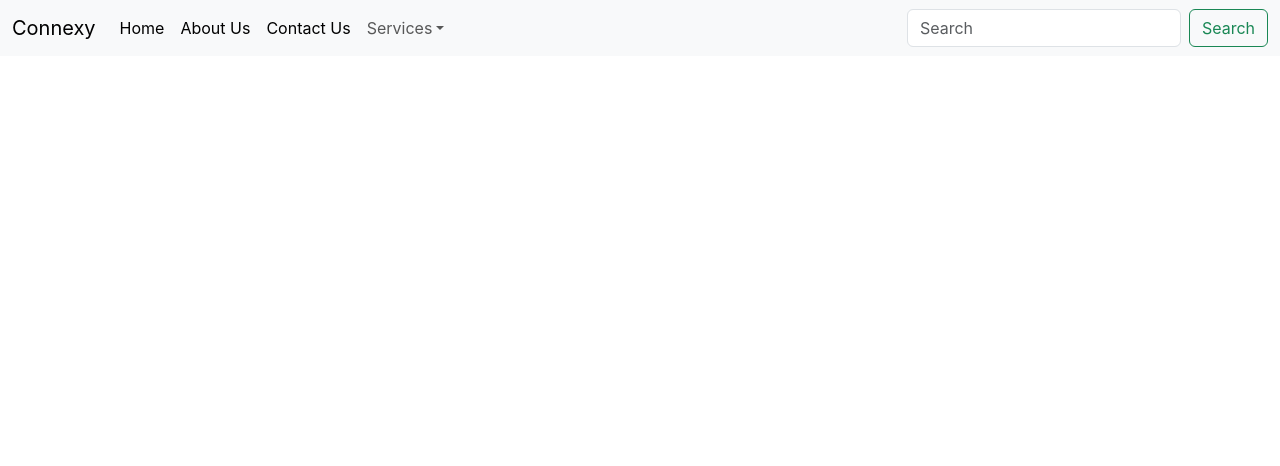
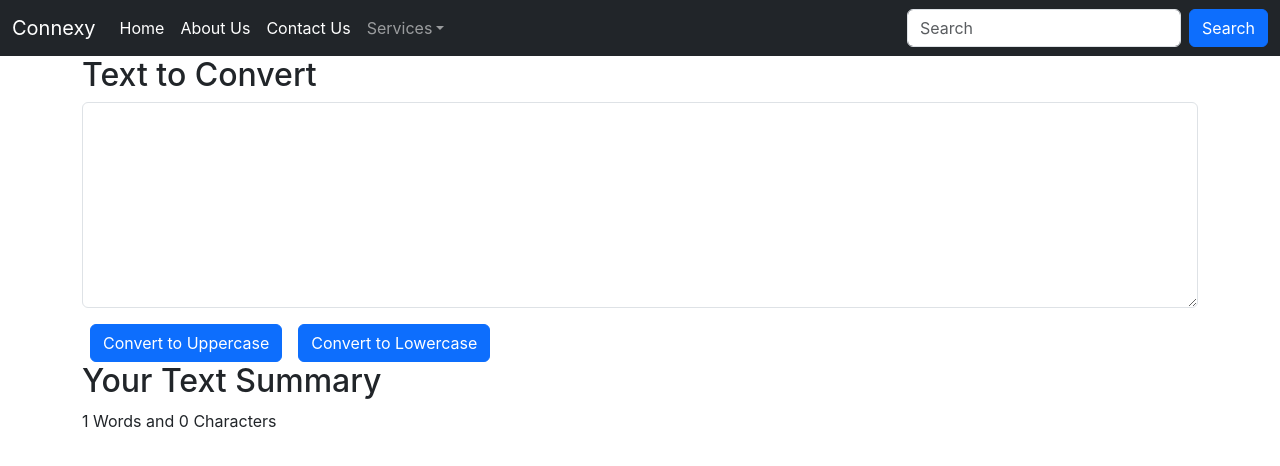
Before and after one commit to Connexy/learnreact, a React (Create React App) app: page / in a window 1280 px wide. Shown: the top 466 px of the page. Built offline with nearby package versions, Linux system fonts and the light colour scheme.

Commit message:
js improved

```diff
--- a/src/App.js
+++ b/src/App.js
@@ -1,5 +1,6 @@
 import './App.css';
 import Navbar from './components/Navbar';
+import TextForm from './components/TextForm';
 
 function App() {
   return (
@@ -7,6 +8,11 @@
       <Navbar
         title="Connexy"
       />
+      <TextForm
+        title="Text to Convert"
+
+      />
+
     </>
   );
 }
--- a/src/components/Navbar.jsx
+++ b/src/components/Navbar.jsx
@@ -1,39 +1,39 @@
 const Navbar = (props) => {
     return (
         <>
-            <nav class="navbar navbar-expand-lg bg-body-tertiary">
-                <div class="container-fluid">
-                    <a class="navbar-brand" href="#">{props.title}</a>
-                    <button class="navbar-toggler" type="button" data-bs-toggle="collapse" data-bs-target="#navbarSupportedContent" aria-controls="navbarSupportedContent" aria-expanded="false" aria-label="Toggle navigation">
-                        <span class="navbar-toggler-icon"></span>
+            <nav className="navbar navbar-expand-lg navbar-dark bg-dark">
+                <div className="container-fluid">
+                    <a className="navbar-brand" href="#">{props.title}</a>
+                    <button className="navbar-toggler" type="button" data-bs-toggle="collapse" data-bs-target="#navbarSupportedContent" aria-controls="navbarSupportedContent" aria-expanded="false" aria-label="Toggle navigation">
+                        <span className="navbar-toggler-icon"></span>
                     </button>
-                    <div class="collapse navbar-collapse" id="navbarSupportedContent">
-                        <ul class="navbar-nav me-auto mb-2 mb-lg-0">
-                            <li class="nav-item">
-                                <a class="nav-link active" aria-current="page" href="/">Home</a>
+                    <div className="collapse navbar-collapse" id="navbarSupportedContent">
+                        <ul className="navbar-nav me-auto mb-2 mb-lg-0">
+                            <li className="nav-item">
+                                <a className="nav-link active" aria-current="page" href="/">Home</a>
                             </li>
-                            <li class="nav-item">
-                                <a class="nav-link active" aria-current="page" href="#">About Us</a>
+                            <li className="nav-item">
+                                <a className="nav-link active" aria-current="page" href="#">About Us</a>
                             </li>
-                            <li class="nav-item">
-                                <a class="nav-link active" aria-current="page" href="#">Contact Us</a>
+                            <li className="nav-item">
+                                <a className="nav-link active" aria-current="page" href="#">Contact Us</a>
                             </li>
-                            <li class="nav-item dropdown">
-                                <a class="nav-link dropdown-toggle" href="#" role="button" data-bs-toggle="dropdown" aria-expanded="false">
+                            <li className="nav-item dropdown">
+                                <a className="nav-link dropdown-toggle" href="#" role="button" data-bs-toggle="dropdown" aria-expanded="false">
                                     Services
                                 </a>
-                                <ul class="dropdown-menu">
-                                    <li><a class="dropdown-item" href="#">Action</a></li>
-                                    <li><a class="dropdown-item" href="#">Another action</a></li>
-                                    <li><hr class="dropdown-divider" /></li>
-                                    <li><a class="dropdown-item" href="#">Something else here</a></li>
+                                <ul className="dropdown-menu">
+                                    <li><a className="dropdown-item" href="#">Action</a></li>
+                                    <li><a className="dropdown-item" href="#">Another action</a></li>
+                                    <li><hr className="dropdown-divider" /></li>
+                                    <li><a className="dropdown-item" href="#">Something else here</a></li>
                                 </ul>
                             </li>
 
                         </ul>
-                        <form class="d-flex" role="search">
-                            <input class="form-control me-2" type="search" placeholder="Search" aria-label="Search" />
-                            <button class="btn btn-outline-success" type="submit">Search</button>
+                        <form className="d-flex" role="search">
+                            <input className="form-control me-2" type="search" placeholder="Search" aria-label="Search" />
+                            <button className="btn btn-primary" type="submit">Search</button>
                         </form>
                     </div>
                 </div>
--- /dev/null
+++ b/src/components/TextForm.jsx
@@ -0,0 +1,38 @@
+import React from 'react'
+import { useState } from 'react'
+
+export default function TextForm(props) {
+    const [text, setText] = useState("");
+    const handleonChange = (event) => {
+        setText(event.target.value)
+    }
+    const handleonClickUpper = () => {
+
+        var uppercase = text.toUpperCase();
+        setText(uppercase);
+
+
+
+    }
+    const handleonClickLower = () => {
+        var lowercase = text.toLowerCase();
+        setText(lowercase);
+    }
+    return (
+        <>
+            <div className='container'>
+                <h2>{props.title}</h2>
+                <div className="mb-3">
+                    <textarea type="text" onChange={handleonChange} value={text} className="form-control " rows="8" />
+                </div>
+                <button className="btn btn-primary mx-2" onClick={handleonClickUpper} >Convert to Uppercase</button>
+
+                <button className="btn btn-primary mx-2" onClick={handleonClickLower} >Convert to Lowercase</button>
+            </div>
+            <div className="container">
+                <h2>Your Text Summary</h2>
+                <p>{text.split(" ").length} Words and {text.length} Characters</p>
+            </div>
+        </>
+    )
+}
```
